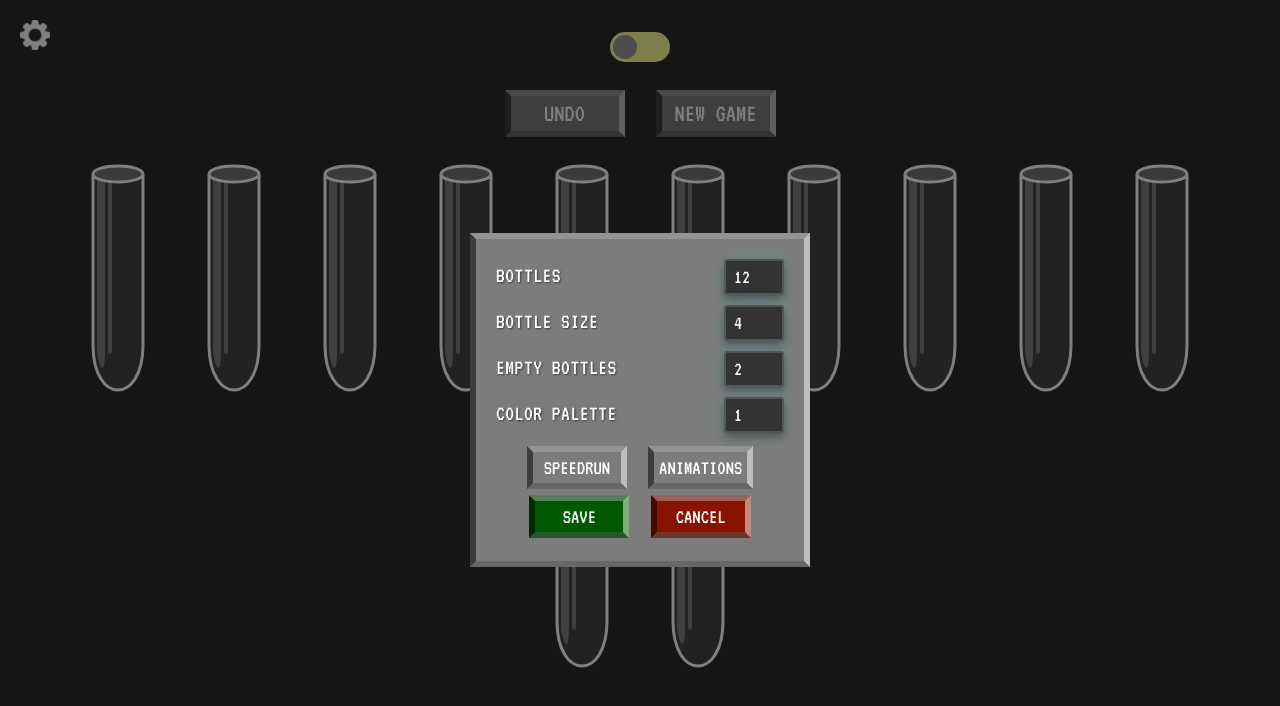
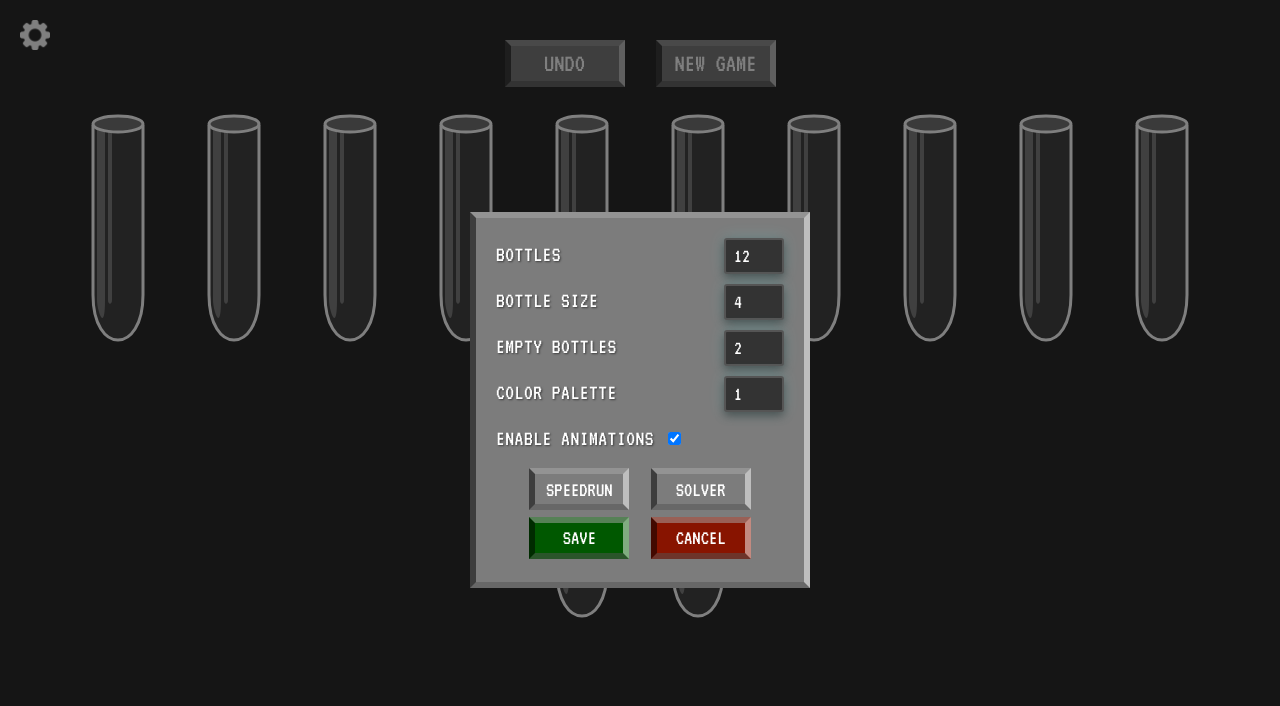
Before and after one commit to Adamkleo/Bottle-fill-game, a React (Vite) app: page / in a window 1280 px wide. Both pictures are taken after a click on the picture 35 px from the left and 35 px from the top of the page. Shown: the top 706 px of the page. Built offline with nearby package versions, Linux system fonts and the light colour scheme.

Commit message:
feat: solver moved to menu

```diff
--- a/src/App.jsx
+++ b/src/App.jsx
@@ -20,7 +20,8 @@ function App() {
 	const [bottles, setBottles] = useState(generateInitialState());
 	const [states, setStates] = useState([bottles]);
 	const [buttonsDisabled, setButtonsDisabled] = useState(false);
-	const [showSpeedrunMode, setshowSpeedrunMode] = useState(false);
+	const [showSpeedrunMode, setShowSpeedrunMode] = useState(false);
+	const [showSolver, setShowSolver] = useState(false);
 	const [speedrunActive, setSpeedrunActive] = useState(false);
 	const [currentTime, setCurrentTime] = useState(0);
 	const [timeHistory, setTimeHistory] = useState([]);
@@ -265,9 +266,6 @@ function App() {
 		{ label: 'Solve', onClick: solveGame, disabled: buttonsDisabled, className: 'blue' },
 	];
 
-	const handleToggle = () => {
-		setisSwitchToggled(!isSwitchToggled);
-	};
 
 
 	const handleSettingsChange = (name, value) => {
@@ -287,47 +285,60 @@ function App() {
 		setCurrentTime(time);
 	}
 
+	function handleSpeedrun(isSpeedrunActive) {
+		setShowSpeedrunMode(isSpeedrunActive);
+		if (isSpeedrunActive) {
+			setShowSolver(false);  // Turn off Solver mode if Speedrun is activated
+		}
+	}
+
+	function handleSolver(isSolverActive) {
+		setShowSolver(isSolverActive);
+		if (isSolverActive) {
+			setShowSpeedrunMode(false);  // Turn off Speedrun mode if Solver is activated
+		}
+	}
+
 	return (
 		<>
+			<img src="src/assets/settings-w.png" alt="settings" className="settings-logo" onClick={toggleMenu} disabled={buttonsDisabled} />
 
-			{!showSpeedrunMode && (
-				<ToggleSwitch isToggled={isSwitchToggled} onToggle={handleToggle} disabled={buttonsDisabled} />
+			{/* Conditionally render the toolbar based on the active mode */}
+			{(!showSpeedrunMode && !showSolver) && (
+				<Toolbar buttons={gameButtons} buttonSize="medium" />
 			)}
 
-			<img src="src/assets/settings-w.png" alt="settings" className="settings-logo" onClick={toggleMenu} disabled={buttonsDisabled} />
-
-			{/* Conditionally render Toolbar based on toggle state */}
-			{!showSpeedrunMode ? (
-				<>
-					{isSwitchToggled ? (
-						<Toolbar buttons={solverButtons} buttonSize="medium" />
-					) : (
-						<Toolbar buttons={gameButtons} buttonSize="medium" />
-					)}
-				</>
-			) : (
+			{showSpeedrunMode && (
 				<>
 					<Timer isRunning={speedrunActive} mode="minute" onTimeUpdate={handleTimeUpdate} />
 					<Toolbar buttons={speedRunButtons} buttonSize="medium" />
 				</>
 			)}
 
-
+			{showSolver && (
+				<Toolbar buttons={solverButtons} buttonSize="medium" />
+			)}
 
 			<SettingMenu
 				isOpen={isMenuOpen}
 				onClose={handleCloseMenu}
 				settings={settings}
 				onSettingsChange={handleSettingsChange}
-				handleSpeedrun={() => {
-					setshowSpeedrunMode(!showSpeedrunMode);
-					// setButtonsDisabled(!buttonsDisabled); renable later when you have to cancel speedrun
+				handleSpeedrun={(isActive) => {
+					setShowSpeedrunMode(isActive);
+					if (isActive) {
+						setShowSolver(false); // Ensure Solver mode is turned off when Speedrun is activated
+					}
+				}}
+				handleSolver={(isActive) => {
+					setShowSolver(isActive);
+					if (isActive) {
+						setShowSpeedrunMode(false); // Ensure Speedrun mode is turned off when Solver is activated
+					}
 				}}
 				handleAnimation={() => { }}
-				buttonsDisabled={showSpeedrunMode}
+				buttonsDisabled={showSpeedrunMode || showSolver}
 			/>
-
-
 
 			<div className='bottles'>
 				{bottles.map(bottle => (
@@ -344,13 +355,12 @@ function App() {
 			</div>
 
 			{showSpeedrunMode && (
-				<div className='time=history'>
+				<div className='time-history'>
 					{timeHistory.map((time, index) => (
 						<div key={index}>{formatTime(time)}</div>
 					))}
 				</div>
 			)}
-
 		</>
 	);
 }
--- a/src/components/SettingItem.tsx
+++ b/src/components/SettingItem.tsx
@@ -1,23 +1,21 @@
 import React from 'react';
-import './SettingItem.css'
+import './SettingItem.css';
 
 interface SettingItemProps {
   label: string;
   id: string;
   name: string;
-  value: number | string;
+  value: number | string | boolean;
   onChange: (event: React.ChangeEvent<HTMLInputElement>) => void;
   min?: number;
   max?: number;
-  type: 'number' | 'range';
+  type: 'number' | 'checkbox';
   disabled?: boolean;
 }
 
+function SettingItem(props: SettingItemProps) {
 
-function SettingItem (props: SettingItemProps  ) {
-
-  let inputClassName = 'setting-input-number'; // default value
-  inputClassName = props.type === 'range' ? 'setting-input-range' : 'setting-input-number';
+  let inputClassName = props.type === 'checkbox' ? 'setting-input-checkbox' : 'setting-input-number';
 
   return (
     <div className="setting-item">
@@ -26,10 +24,11 @@ function SettingItem (props: SettingItemProps  ) {
         type={props.type}
         id={props.id}
         name={props.name}
-        value={props.value}
+        value={props.type === 'checkbox' ? undefined : String(props.value)}  // Convert to string if not checkbox
+        checked={props.type === 'checkbox' ? Boolean(props.value) : undefined} // Handle checked for checkbox
         onChange={props.onChange}
-        min={props.min}
-        max={props.max}
+        min={props.type === 'number' ? props.min : undefined}
+        max={props.type === 'number' ? props.max : undefined}
         className={inputClassName}
         disabled={props.disabled}
       />
--- a/src/components/SettingMenu.tsx
+++ b/src/components/SettingMenu.tsx
@@ -6,32 +6,32 @@ import Toolbar from './Toolbar';
 
 interface SettingsMenuProps {
   isOpen: boolean;
-  onClose: (settingModified: boolean) => void; // Pass the settingModified flag
-  handleSpeedrun: () => void;
-  handleAnimation: () => void;
+  onClose: (settingModified: boolean) => void;
+  handleSpeedrun: (isActive: boolean) => void;
+  handleSolver: (isActive: boolean) => void;
   buttonsDisabled?: boolean;
 }
 
 function SettingMenu(props: SettingsMenuProps) {
   const [, setLocalSettings] = useState(settings);
   const [tempSettings, setTempSettings] = useState(settings);
+  const [settingModified, setSettingModified] = useState(false);
   const [isSpeedRunEnabled, setIsSpeedRunEnabled] = useState(false);
-  const [isAnimationsEnabled, setIsAnimationsEnabled] = useState(false);
-  const [settingModified, setSettingModified] = useState(false); // Track if a setting was modified
+  const [isSolverEnabled, setIsSolverEnabled] = useState(false);
+  const [isAnimationsEnabled, setIsAnimationsEnabled] = useState(settings.isAnimationsEnabled);
 
   useEffect(() => {
-    // Reset settingModified whenever the menu is opened
     setSettingModified(false);
 
     function handleKeyDown(event: KeyboardEvent) {
       if (event.key === 'Escape' && props.isOpen) {
-        handleClose(false); // Pass false if exiting without saving
+        handleClose(false);
       }
     };
 
     function handleClick(event: MouseEvent) {
       if (event.target === document.querySelector('.settings-menu-overlay')) {
-        handleClose(false); // Pass false if exiting without saving
+        handleClose(false);
       }
     }
 
@@ -45,25 +45,24 @@ function SettingMenu(props: SettingsMenuProps) {
   }, [props.isOpen, props.onClose]);
 
   function handleInputChange(event: React.ChangeEvent<HTMLInputElement>) {
-    const { name, value } = event.target;
-    const intValue = parseInt(value, 10);
+    const { name, value, type, checked } = event.target;
+    const parsedValue = type === 'checkbox' ? checked : parseInt(value, 10);
 
     setTempSettings((prevSettings) => ({
       ...prevSettings,
-      [name]: intValue,
+      [name]: parsedValue,
     }));
 
-    // Set the settingModified flag to true if any change is detected
     setSettingModified(true);
   };
 
   function handleClose(saveChanges: boolean) {
     if (saveChanges) {
-      handleSave(); // Save changes if saveChanges is true
+      handleSave();
     } else {
-      setSettingModified(false); // Reset the settingModified flag if closing without saving
+      setSettingModified(false);
     }
-    props.onClose(settingModified); // Pass settingModified to onClose
+    props.onClose(settingModified);
   }
 
   function validateSettings() {
@@ -77,6 +76,7 @@ function SettingMenu(props: SettingsMenuProps) {
       bottleLength,
       maxBottleLength: tempSettings.maxBottleLength,
       selectedPalette: tempSettings.selectedPalette,
+      isAnimationsEnabled: isAnimationsEnabled,
     };
   };
 
@@ -87,28 +87,39 @@ function SettingMenu(props: SettingsMenuProps) {
     settings.emptyBottles = validatedSettings.emptyBottles;
     settings.bottleLength = validatedSettings.bottleLength;
     settings.selectedPalette = validatedSettings.selectedPalette;
+    settings.isAnimationsEnabled = validatedSettings.isAnimationsEnabled;
   };
+
+  function toggleSpeedRun() {
+    const newSpeedRunState = !isSpeedRunEnabled;
+    setIsSpeedRunEnabled(newSpeedRunState);
+    setIsSolverEnabled(false); // Disable solver mode when speedrun is enabled
+    props.handleSpeedrun(newSpeedRunState);
+    props.handleSolver(false); // Make sure solver is off
+  }
+
+  function toggleSolver() {
+    const newSolverState = !isSolverEnabled;
+    setIsSolverEnabled(newSolverState);
+    setIsSpeedRunEnabled(false); // Disable speedrun mode when solver is enabled
+    props.handleSolver(newSolverState);
+    props.handleSpeedrun(false); // Make sure speedrun is off
+  }
 
   const settingButtons = [
     {
       label: 'SpeedRun',
-      onClick: function () {
-        props.handleSpeedrun();
-        setIsSpeedRunEnabled(!isSpeedRunEnabled); // Toggle the button state
-      },
+      onClick: toggleSpeedRun,
       disabled: false,
       toggle: isSpeedRunEnabled,
       className: isSpeedRunEnabled ? 'blue' : '',
     },
     {
-      label: 'Animations',
-      onClick: function () {
-        props.handleAnimation();
-        setIsAnimationsEnabled(!isAnimationsEnabled); // Toggle the button state
-      },
+      label: 'Solver',
+      onClick: toggleSolver,
       disabled: false,
-      toggle: isAnimationsEnabled,
-      className: isAnimationsEnabled ? 'blue' : '',
+      toggle: isSolverEnabled,
+      className: isSolverEnabled ? 'blue' : '',
     },
   ];
 
@@ -165,6 +176,18 @@ function SettingMenu(props: SettingsMenuProps) {
             max={COLOR_PALETTES_LENGTH}
             disabled={props.buttonsDisabled}
           />
+          <SettingItem
+            type="checkbox"
+            label="Enable Animations"
+            id="isAnimationsEnabled"
+            name="isAnimationsEnabled"
+            value={isAnimationsEnabled}
+            onChange={(event) => {
+              setIsAnimationsEnabled(event.target.checked);
+            }}
+            disabled={props.buttonsDisabled}
+          />
+
           <Toolbar buttons={settingButtons} buttonSize='small' />
           <Toolbar buttons={menuButtons} buttonSize='small' />
         </div>
--- a/src/ts/constants.ts
+++ b/src/ts/constants.ts
@@ -5,7 +5,8 @@ export const settings = {
   emptyBottles: 2,
   bottleLength: 4,
   maxBottleLength: 8,
-  selectedPalette: 1
+  selectedPalette: 1,
+  isAnimationsEnabled: true
 };
 
 export const MIN_EMPTY_BOTTLES = 2;
```
